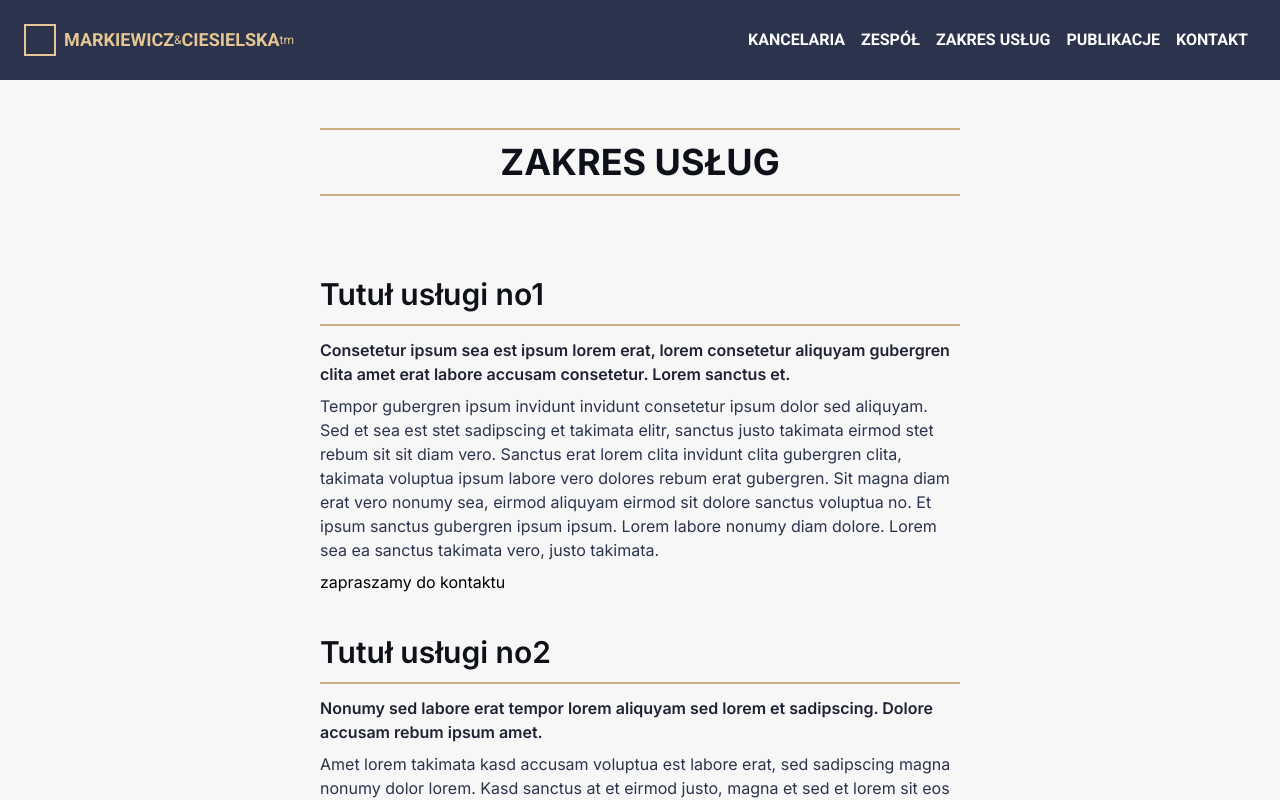
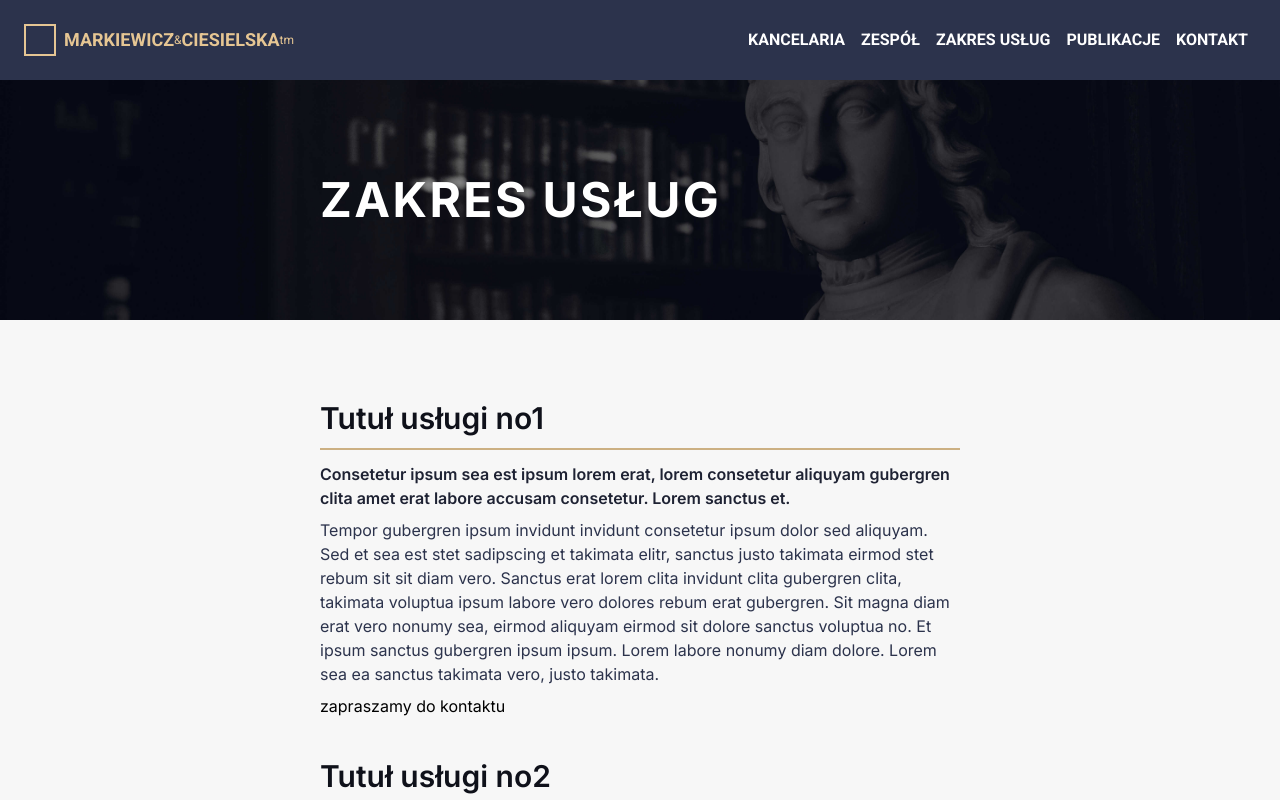
Before and after one commit to OstrowskiDev/kancelaria, a Next.js app: page /zakres-uslug in a window 1280 px wide. Shown: the top 800 px of the page. Built offline with nearby package versions, Linux system fonts and the light colour scheme.

Commit message:
Working on page layout. Added routes and pages for kancelaria, kontakt, publikacje and zespół.

```diff
--- /dev/null
+++ b/src/app/kancelaria/page.js
@@ -0,0 +1,9 @@
+import { Header } from '@/ui/components/Header'
+
+export default function Kancelaria() {
+  return (
+    <>
+      <Header title="Kancelaria" />
+    </>
+  )
+}
--- /dev/null
+++ b/src/app/kontakt/page.js
@@ -0,0 +1,9 @@
+import { Header } from '@/ui/components/Header'
+
+export default function Kontakt() {
+  return (
+    <>
+      <Header title="Kontakt" />
+    </>
+  )
+}
--- a/src/app/layout.js
+++ b/src/app/layout.js
@@ -3,7 +3,6 @@ import { roboto } from './fonts.js'
 import { inter } from './fonts.js'
 import { Logo } from '@/ui/components/Logo'
 import { Navigation } from '@/ui/components/Navigation'
-import Link from 'next/link'
 
 export const metadata = {
   title: 'Kancelaria Adwokacka',
@@ -13,26 +12,17 @@ export const metadata = {
 export default function RootLayout({ children }) {
   return (
     <html lang="pl">
-      <body
-        className={inter.className + ' main-container max-w-[1500px] mx-auto bg-background-main'}
-      >
+      <body className={inter.className + ' main-container bg-background-main'}>
         <nav
           className={
             roboto.className +
-            ' navbar sticky top-0 left-0  flex flex-row items-center h-[80px] px-6 bg-primary-700'
+            ' navbar sticky top-0 left-0 flex flex-row items-center h-[80px] px-6 bg-primary-700'
           }
         >
-          <Link className="navbar-logo-anchor mr-auto" href="/">
-            <div className="navbar-logo flex flex-row items-center">
-              <div className="navbar-logo-img w-8 h-8 mr-2 border-secondary-200 border-2"></div>
-
-              <p className="font-bold text-lg text-secondary-200">MARKIEWICZ</p>
-              <span className="text-xs text-secondary-200">&</span>
-              <p className="font-bold text-lg text-secondary-200">CIESIELSKA</p>
-              <span className="text-xs text-secondary-200">tm</span>
-            </div>
-          </Link>
-          <Navigation />
+          <div className="navbar-content flex flex-row items-center w-full max-w-[1500px] mx-auto">
+            <Logo />
+            <Navigation />
+          </div>
         </nav>
         {children}
       </body>
--- /dev/null
+++ b/src/app/publikacje/page.js
@@ -0,0 +1,9 @@
+import { Header } from '@/ui/components/Header'
+
+export default function Publikacje() {
+  return (
+    <>
+      <Header title="Publikacje" />
+    </>
+  )
+}
--- a/src/app/zakres-uslug/page.js
+++ b/src/app/zakres-uslug/page.js
@@ -1,17 +1,12 @@
 import Link from 'next/link'
 import { services } from '@/mock-data/services'
+import { Header } from '@/ui/components/Header'
 
 export default function ZakresUslug() {
   return (
+    <>
+      <Header title="Zakres usług" />
       <div className="services max-w-[640px] mx-auto mt-4">
-      <div className="services-header my-12">
-        <div className="separator"></div>
-        <h1 className="services-header text-4xl font-bold text-primary-900 text-center">
-          ZAKRES USŁUG
-        </h1>
-        <div className="separator"></div>
-      </div>
-
         <div className="services-list my-20">
           {services.map((service, index) => {
             return (
@@ -32,6 +27,7 @@ export default function ZakresUslug() {
           })}
         </div>
       </div>
+    </>
   )
 }
 
--- /dev/null
+++ b/src/app/zespol/page.js
@@ -0,0 +1,9 @@
+import { Header } from '@/ui/components/Header'
+
+export default function Zespol() {
+  return (
+    <>
+      <Header title="Zespół" />
+    </>
+  )
+}
--- /dev/null
+++ b/src/ui/components/Header.js
@@ -0,0 +1,17 @@
+export function Header({ title }) {
+  return (
+    <div
+      className="header flex justify-center items-center h-[240px] bg-primary-600"
+      style={{
+        backgroundImage: 'url("/header02small.jpg")',
+        backgroundSize: 'cover',
+        backgroundPosition: 'center 20%',
+        width: '100%',
+      }}
+    >
+      <div className="w-full max-w-[640px] overflow-hidden">
+        <h1 className="uppercase text-5xl font-bold text-white tracking-wider">{title}</h1>
+      </div>
+    </div>
+  )
+}
--- a/tailwind.config.js
+++ b/tailwind.config.js
@@ -4,6 +4,7 @@ module.exports = {
     './src/pages/**/*.{js,ts,jsx,tsx,mdx}',
     './src/components/**/*.{js,ts,jsx,tsx,mdx}',
     './src/app/**/*.{js,ts,jsx,tsx,mdx}',
+    './src/ui/**/*.{js,ts,jsx,tsx,mdx}',
   ],
   theme: {
     extend: {
```
Also changed, not shown: public/header02small.jpg (added). Lines whose indentation alone changed are shown as unchanged.
